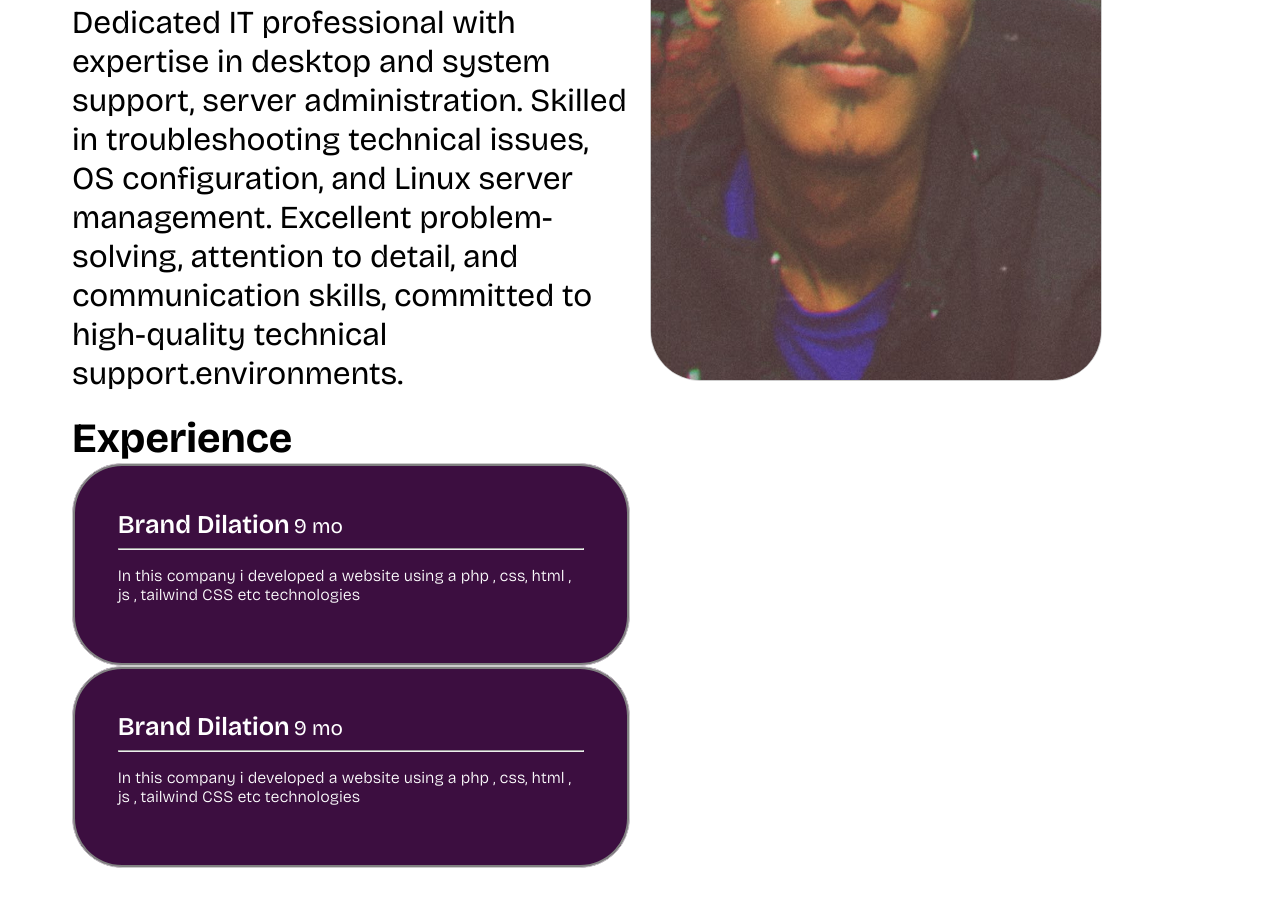
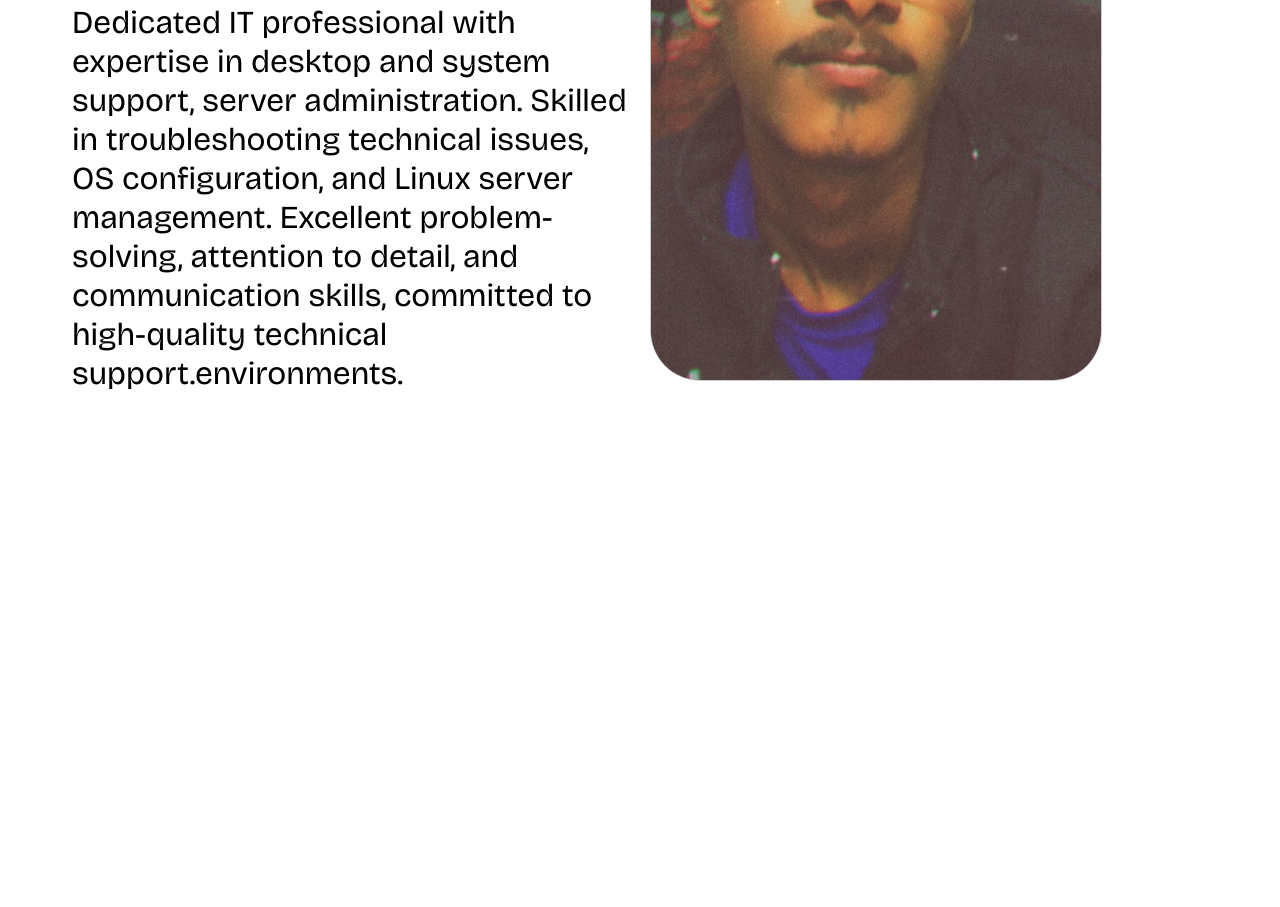
Before and after one commit to mannavlakhab/portfolio, a plain HTML site: page index.html in a window 1280 px wide. Shown: the part 423-1330 px from the top of the page. Drawn offline with nearby package versions, Linux system fonts and the light colour scheme; a web font is replaced by a local one.

Commit message:
removed experiances

```diff
--- a/index.html
+++ b/index.html
@@ -32,29 +32,6 @@
         </div>
     </div>
 
-
-    <div class="tex">
-        <span class="ti-ex">Experience</span>
-        <div class="bor">
-            <div class="summary-c">
-                <span class="comy">Brand Dilation</span>
-                <span class="mon">9 mo</span>
-                <hr>
-                <p class="dec">In this company i developed a website using a php , css, html , js , tailwind CSS etc technologies</p>
-            </div>
-        </div>
-
-
-        <div class="bor">
-            <div class="summary-c">
-                <span class="comy">Brand Dilation</span>
-                <span class="mon">9 mo</span>
-                <hr>
-                <p class="dec">In this company i developed a website using a php , css, html , js , tailwind CSS etc technologies</p>
-            </div>
-        </div>
-    </div>
-
 </div>
 
 
--- a/style.css
+++ b/style.css
@@ -75,49 +75,6 @@ body{
 
 
 
-
-
-
-
-.ti-ex{
-    font-family: "Bricolage Grotesque", serif;
-    font-size: 2.6rem;
-    font-weight: bolder;
-
-}
-.comy{
-    font-family: "Bricolage Grotesque", serif;
-    font-size: 1.6rem;
-    font-weight: 600;
-}
-.mon{
-    font-family: "Bricolage Grotesque", serif;
-    font-size: 1.3rem;
-    font-weight: 400;
-    text-align: right;
-}
-
-.dec{
-    font-family: "Bricolage Grotesque", serif;
-    font-size: 1rem;
-    font-weight: 300;
-    line-height: normal;
-}
-
-
-
-.summary-c{
-    font-family: "Bricolage Grotesque";
-    padding: 8%;
-    font-size: 1rem;
-    background-color: #3c0e40;
-    color: #fff;
-    border: 1px solid #ccc;
-    border-radius: 50px;
-    box-shadow: inset 0px 0 0px 2px #808080;
-    overflow: hidden;
-
-}
 
 
 ::-moz-selection { /* Code for Firefox */
```
